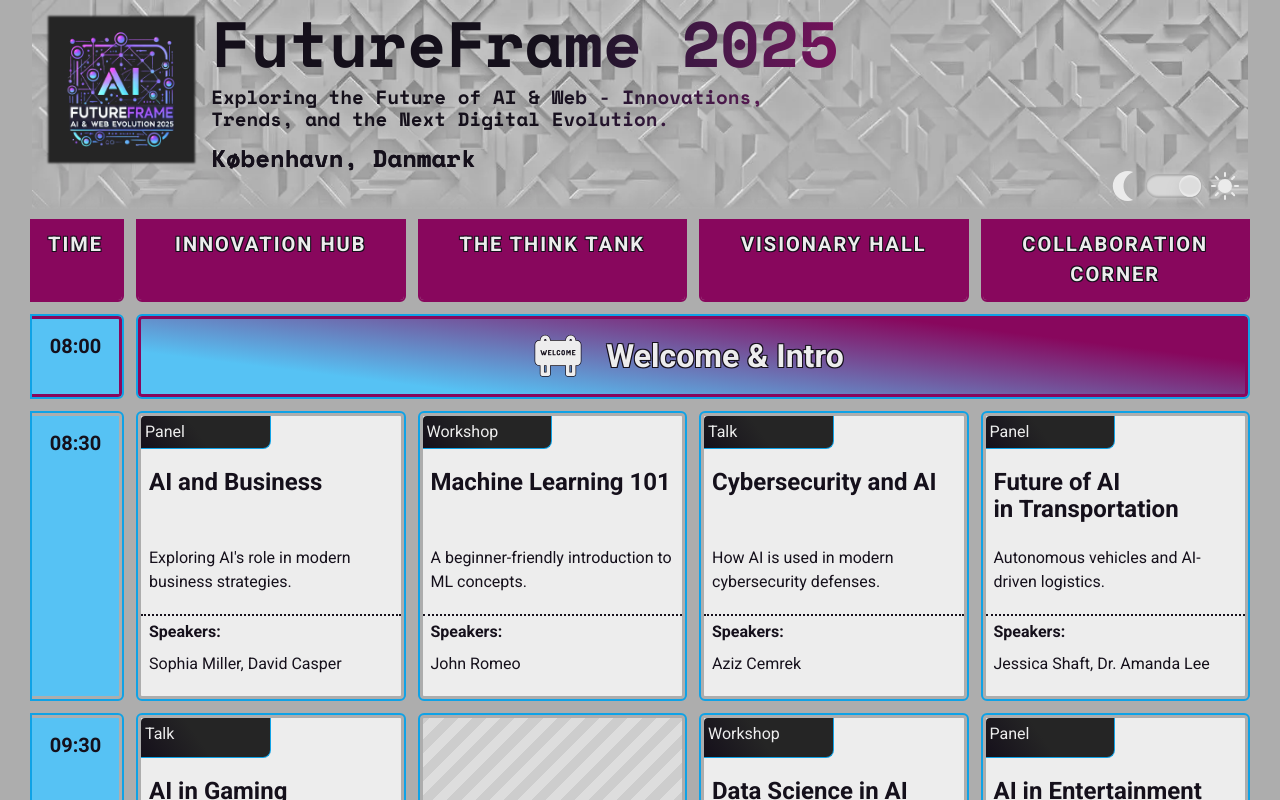
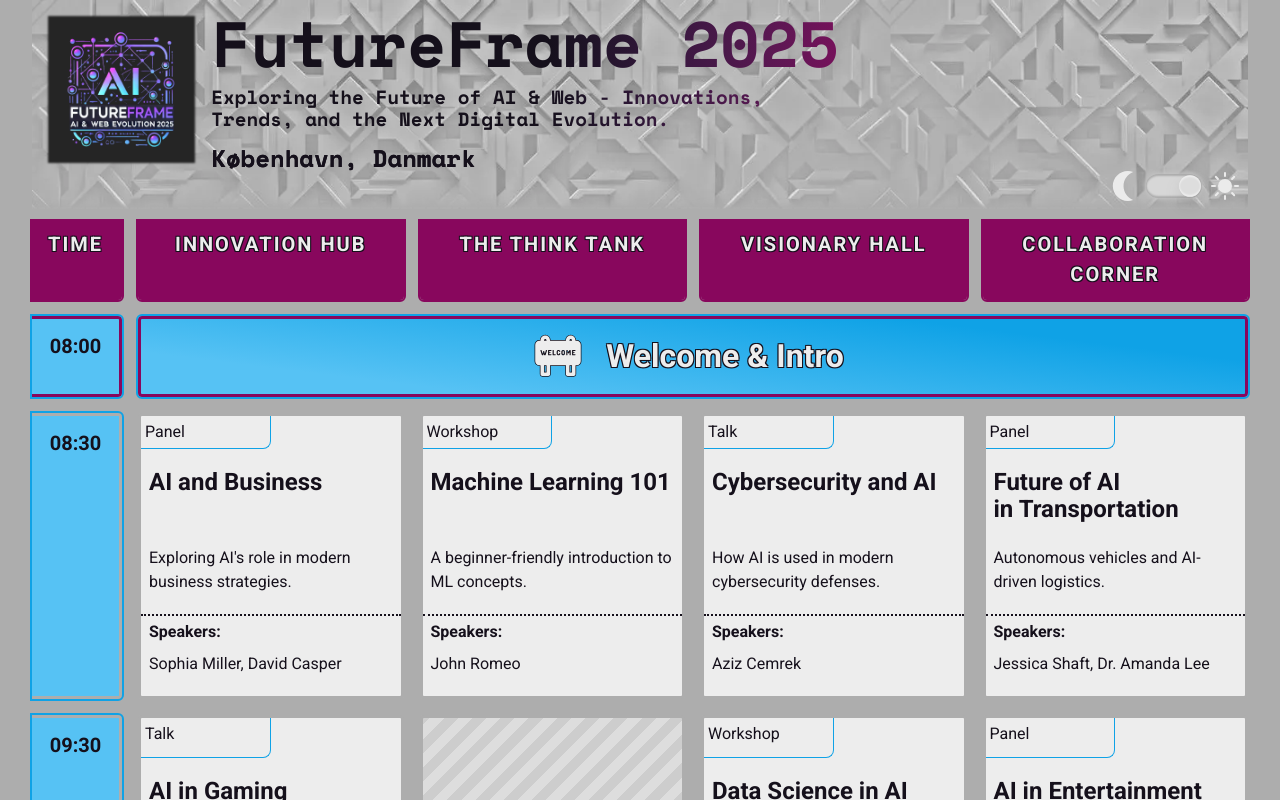
Before and after one commit to MatthiasKaesch/event-table, a React (Vite) app: page / in a window 1280 px wide. Shown: the top 800 px of the page. Built offline with nearby package versions, Linux system fonts and the light colour scheme.

Commit message:
adjust colors

```diff
--- a/src/components/Timeslot/Timeslot.scss
+++ b/src/components/Timeslot/Timeslot.scss
@@ -28,7 +28,6 @@
   @media (min-width: bp.$tablet) {
     font-size: 1.25rem;
     padding-top: var(--gridGap);
-    outline: var(--outlineWidth) solid var(--tertiary);
     border-top-left-radius: 0;
     border-bottom-left-radius: 0;
     border-left: none;
@@ -41,7 +40,6 @@
     margin-top: 2rem;
     padding: 0.5rem;
     gap: var(--gridGap) 0;
-
     background-color: var(--background-medium);
     border: 8px solid var(--black);
     border-radius: calc(var(--borderRadius) * 3);
@@ -89,7 +87,7 @@
     margin-top: var(--gridGap);
     border: var(--borderWidth) solid var(--borderStepColor);
     border-radius: var(--borderRadius);
-    outline: var(--outlineWidth) solid var(--tertiary);
+    outline: var(--outlineWidth) solid var(--outlineColor);
     background-color: var(--cardBackground);
 
     &:hover {
@@ -113,8 +111,8 @@
       background: linear-gradient(
         7deg,
         var(--secondary) 20%,
-        var(--primary) 80%,
-        var(--primary)
+        var(--tertiary) 80%,
+        var(--tertiary)
       );
       border: var(--borderWidth) solid var(--primary);
       outline: var(--outlineWidth) solid var(--tertiary);
@@ -161,15 +159,10 @@
     padding: 0.25rem;
     width: 50%;
     max-width: 11rem;
-    color: var(--white);
+    color: var(--textColorLight);
     border: 1px solid var(--tertiary);
     border-top: none;
     border-left: none;
-    background: linear-gradient(
-      55deg,
-      var(--black),
-      var(--background-dark) 45%
-    );
     border-bottom-right-radius: calc(var(--borderRadius) * 2);
     border-top-left-radius: var(--borderRadius);
   }
```
